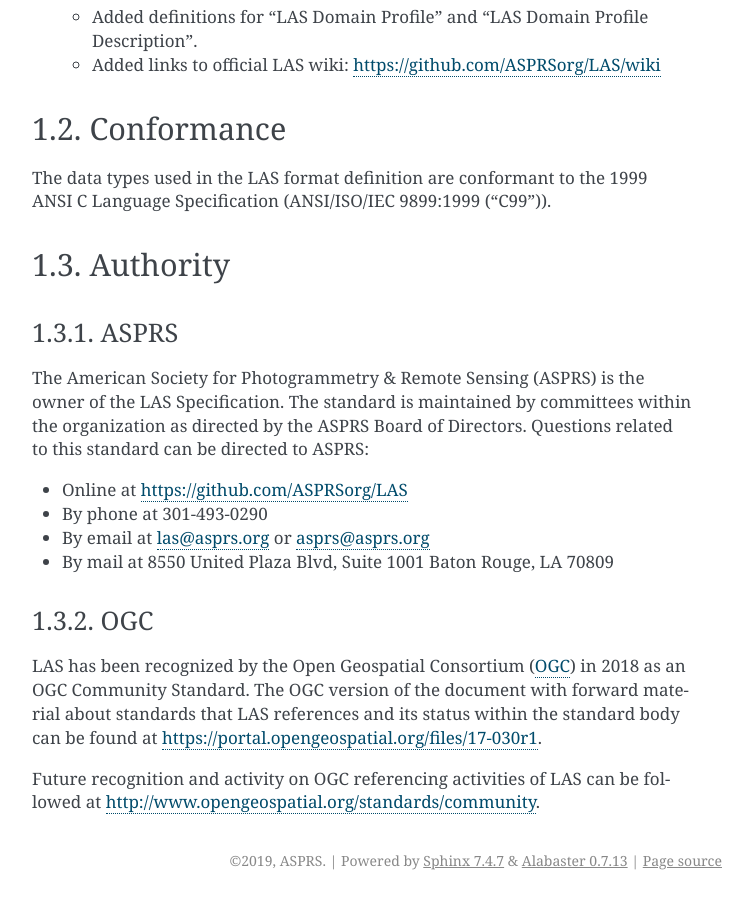
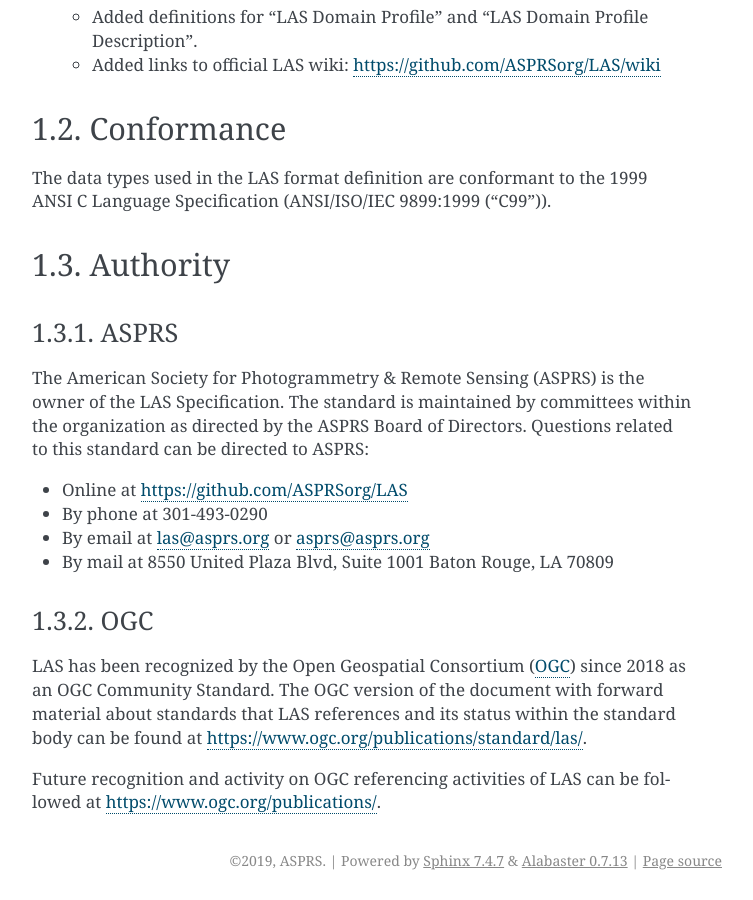
Before and after one commit to ASPRSorg/LAS, a Sphinx documentation site: the page built from source/01_intro.txt, in a window 1280 px wide and 900 px high, scrolled down 2795 px. Shown: the whole window, without its empty margins (388-1141 px from the left). Built offline with Sphinx 7.4.7, drawn with Linux system fonts in a browser that asks for light colours.

Commit message:
Update OGC links

```diff
--- a/source/01_intro.txt
+++ b/source/01_intro.txt
@@ -180,12 +180,12 @@
 OGC
 ~~~~~~~~~~~~~~~~~~~~~~~~~~~~~~~~~~~~~~~~~~~~~~~~~~~~~~~~~~~~~~~~~~~~~~~~~~~~~~~~
 
-LAS has been recognized by the Open Geospatial Consortium (`OGC`_) in 2018 as an
+LAS has been recognized by the Open Geospatial Consortium (`OGC`_) since 2018 as an
 OGC Community Standard. The OGC version of the document with forward material
 about standards that LAS references and its status within the standard body can
-be found at https://portal.opengeospatial.org/files/17-030r1.
+be found at https://www.ogc.org/publications/standard/las/.
 
 Future recognition and activity on OGC referencing activities of LAS can be
-followed at http://www.opengeospatial.org/standards/community.
+followed at https://www.ogc.org/publications/.
 
-.. _`OGC`: http://www.opengeospatial.org
+.. _`OGC`: https://www.ogc.org
--- a/source/03_required_vlrs.txt
+++ b/source/03_required_vlrs.txt
@@ -26,7 +26,7 @@
 For definition of WKT, we refer to Open Geospatial Consortium (OGC)
 specification "OpenGIS coordinate transformation service implementation
 specification" revision 1.00 released 12 January 2001, section 7 (`"Coordinate
-Transformation Service Spec" <https://www.opengeospatial.org/standards/ct>`_).
+Transformation Service Spec" <https://www.ogc.org/publications/standard/ct/>`_).
 As there are a few dialects of WKT, please note that LAS is not using the "ESRI
 WKT" dialect, which does not include TOWGS84 and Authority nodes.
 
```
